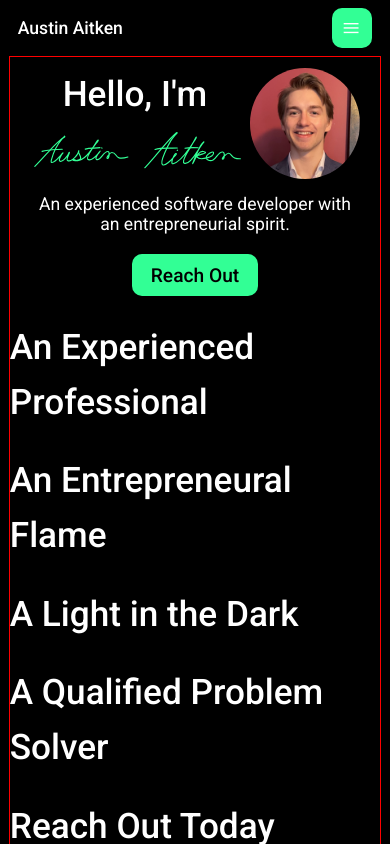
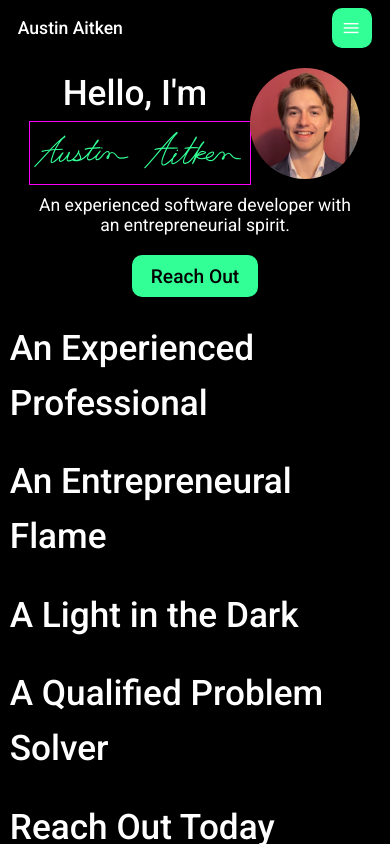
Before and after one commit to austinaitken/portfolio, a React (Vite) app: page / in a window 390 px wide. Shown: the top 844 px of the page. Built offline with nearby package versions, Linux system fonts and the light colour scheme; a web font is replaced by a local one.

Commit message:
Added border to animated name SVG for debugging on mobile

```diff
--- a/src/routes/Home/components/Intro/Intro.module.css
+++ b/src/routes/Home/components/Intro/Intro.module.css
@@ -52,7 +52,7 @@
     flex-direction: row;
     justify-content: center;
     align-items: center;
-    /* border: 1px solid red; */
+    border: 1px solid magenta;
     width: 100%;
 }
 
--- a/src/top-level/Body/Body.module.css
+++ b/src/top-level/Body/Body.module.css
@@ -5,5 +5,5 @@
     width: 95%;
     max-width: 1200px;
     margin: 0 20px;
-    border: 1px solid red;
+    /* border: 1px solid red; */
 }
```
